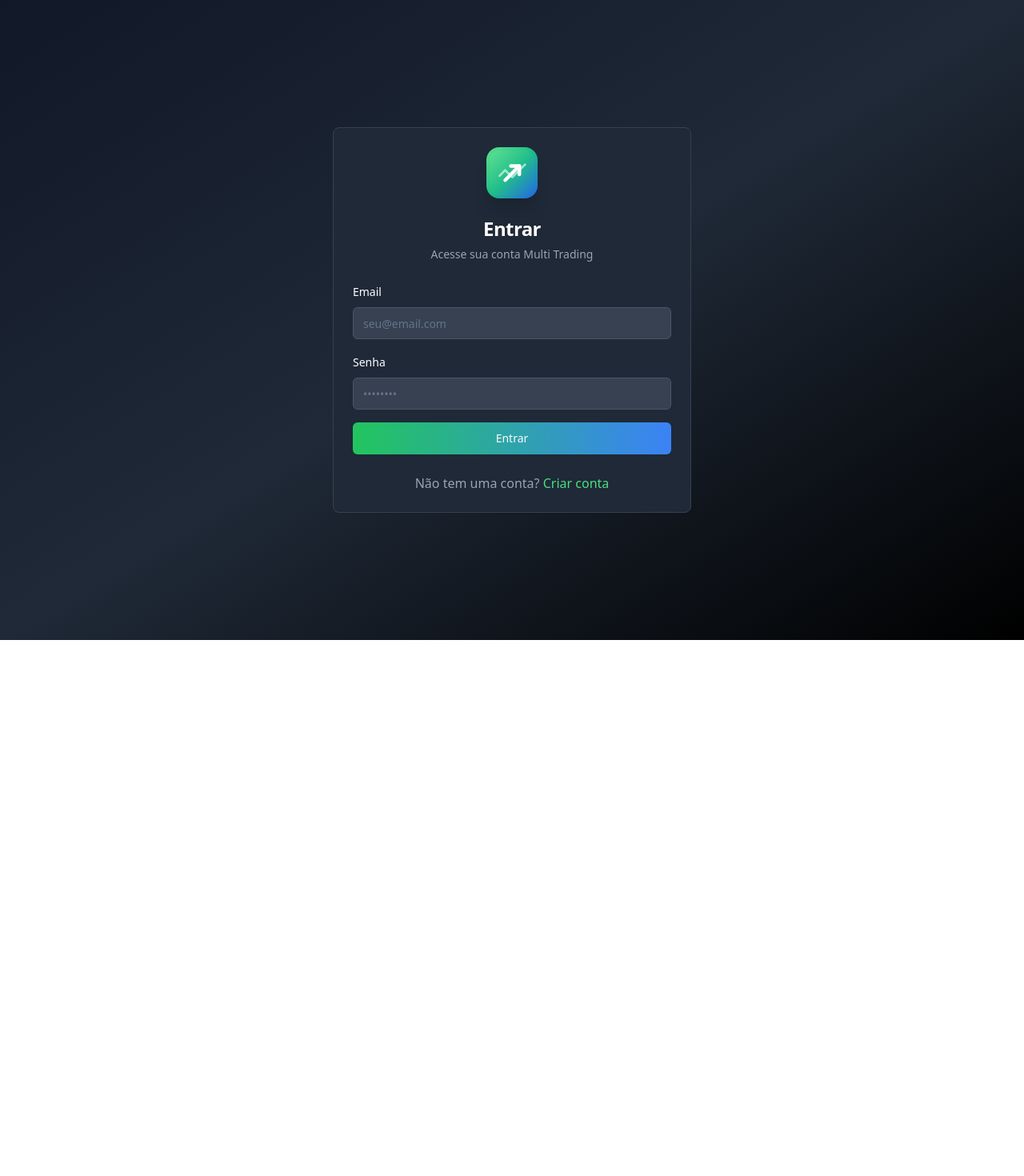
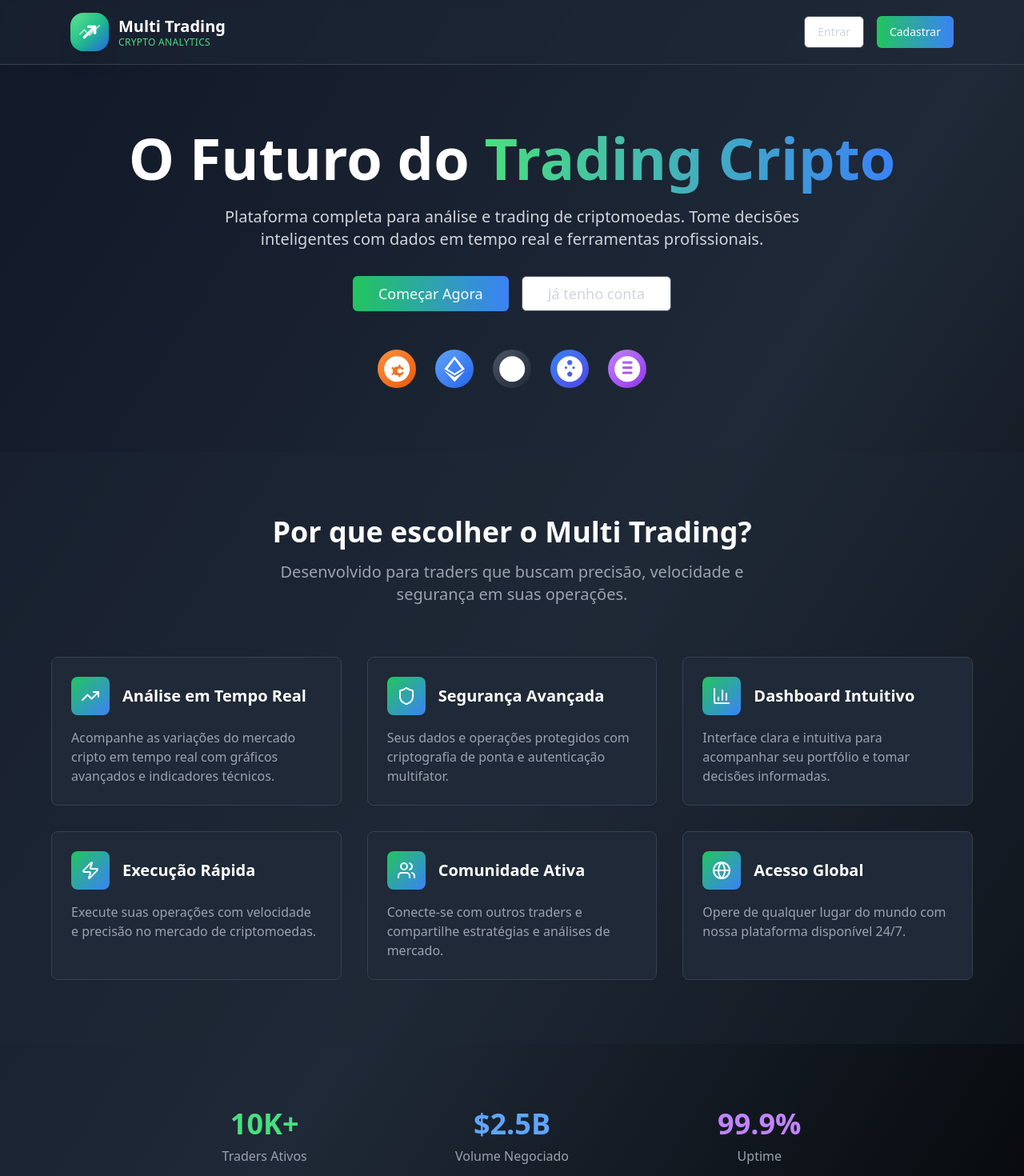
Before and after one commit to joaovmleal1/market-pulse-trading, a React (Vite) app: page / in a window 1280 px wide. Before the commit this address led to /login. Shown: the top 1470 px of the page at 80% size. Before the commit the page ends 800 px from the top, so only its background shows below. Built offline with nearby package versions, Linux system fonts and the light colour scheme.

Commit message:
feat: Create home page
Create the home page for the application.

```diff
--- a/src/App.tsx
+++ b/src/App.tsx
@@ -6,6 +6,7 @@ import { QueryClient, QueryClientProvider } from "@tanstack/react-query";
 import { BrowserRouter, Routes, Route, Navigate } from "react-router-dom";
 import { useState, useEffect } from "react";
 import SplashScreen from "./pages/SplashScreen";
+import Home from "./pages/Home";
 import Login from "./pages/Login";
 import Register from "./pages/Register";
 import Dashboard from "./pages/Dashboard";
@@ -36,6 +37,7 @@ const AppRoutes = () => {
 
   return (
     <Routes>
+      <Route path="/" element={<Home />} />
       <Route path="/login" element={<Login />} />
       <Route path="/register" element={<Register />} />
       <Route path="/dashboard" element={
@@ -48,7 +50,6 @@ const AppRoutes = () => {
           <TradingPair />
         </ProtectedRoute>
       } />
-      <Route path="/" element={<Navigate to="/dashboard" />} />
     </Routes>
   );
 };
--- /dev/null
+++ b/src/pages/Home.tsx
@@ -0,0 +1,173 @@
+
+import { Link } from 'react-router-dom';
+import { Button } from '@/components/ui/button';
+import { Card, CardContent } from '@/components/ui/card';
+import MultiTradingLogo from '@/components/MultiTradingLogo';
+import CryptoLogo from '@/components/CryptoLogos';
+import { TrendingUp, Shield, BarChart3, Zap, Users, Globe } from 'lucide-react';
+
+const features = [
+  {
+    icon: TrendingUp,
+    title: 'Análise em Tempo Real',
+    description: 'Acompanhe as variações do mercado cripto em tempo real com gráficos avançados e indicadores técnicos.'
+  },
+  {
+    icon: Shield,
+    title: 'Segurança Avançada',
+    description: 'Seus dados e operações protegidos com criptografia de ponta e autenticação multifator.'
+  },
+  {
+    icon: BarChart3,
+    title: 'Dashboard Intuitivo',
+    description: 'Interface clara e intuitiva para acompanhar seu portfólio e tomar decisões informadas.'
+  },
+  {
+    icon: Zap,
+    title: 'Execução Rápida',
+    description: 'Execute suas operações com velocidade e precisão no mercado de criptomoedas.'
+  },
+  {
+    icon: Users,
+    title: 'Comunidade Ativa',
+    description: 'Conecte-se com outros traders e compartilhe estratégias e análises de mercado.'
+  },
+  {
+    icon: Globe,
+    title: 'Acesso Global',
+    description: 'Opere de qualquer lugar do mundo com nossa plataforma disponível 24/7.'
+  }
+];
+
+const cryptos = ['BTC', 'ETH', 'XRP', 'ADA', 'SOL'];
+
+const Home = () => {
+  return (
+    <div className="min-h-screen bg-gradient-to-br from-gray-900 via-gray-800 to-black">
+      {/* Header */}
+      <header className="bg-gray-800/50 border-b border-gray-700 backdrop-blur-sm">
+        <div className="max-w-6xl mx-auto px-6 py-4">
+          <div className="flex justify-between items-center">
+            <MultiTradingLogo size="md" />
+            <div className="flex items-center space-x-4">
+              <Button variant="outline" asChild className="border-gray-600 text-gray-300 hover:bg-gray-700">
+                <Link to="/login">Entrar</Link>
+              </Button>
+              <Button asChild className="bg-gradient-to-r from-green-500 to-blue-500 hover:from-green-600 hover:to-blue-600">
+                <Link to="/register">Cadastrar</Link>
+              </Button>
+            </div>
+          </div>
+        </div>
+      </header>
+
+      {/* Hero Section */}
+      <section className="py-20 px-6">
+        <div className="max-w-6xl mx-auto text-center">
+          <h1 className="text-5xl md:text-7xl font-bold text-white mb-6 leading-tight">
+            O Futuro do <span className="bg-gradient-to-r from-green-400 to-blue-500 bg-clip-text text-transparent">Trading Cripto</span>
+          </h1>
+          <p className="text-xl text-gray-300 mb-8 max-w-3xl mx-auto">
+            Plataforma completa para análise e trading de criptomoedas. Tome decisões inteligentes com dados em tempo real e ferramentas profissionais.
+          </p>
+          <div className="flex flex-col sm:flex-row gap-4 justify-center">
+            <Button size="lg" asChild className="bg-gradient-to-r from-green-500 to-blue-500 hover:from-green-600 hover:to-blue-600 text-lg px-8 py-3">
+              <Link to="/register">Começar Agora</Link>
+            </Button>
+            <Button size="lg" variant="outline" asChild className="border-gray-600 text-gray-300 hover:bg-gray-700 text-lg px-8 py-3">
+              <Link to="/login">Já tenho conta</Link>
+            </Button>
+          </div>
+
+          {/* Crypto Icons */}
+          <div className="flex justify-center items-center space-x-6 mt-12">
+            {cryptos.map((crypto) => (
+              <div key={crypto} className="animate-fade-in">
+                <CryptoLogo symbol={crypto} size="lg" />
+              </div>
+            ))}
+          </div>
+        </div>
+      </section>
+
+      {/* Features Section */}
+      <section className="py-20 px-6 bg-gray-800/30">
+        <div className="max-w-6xl mx-auto">
+          <div className="text-center mb-16">
+            <h2 className="text-4xl font-bold text-white mb-4">
+              Por que escolher o Multi Trading?
+            </h2>
+            <p className="text-xl text-gray-400 max-w-2xl mx-auto">
+              Desenvolvido para traders que buscam precisão, velocidade e segurança em suas operações.
+            </p>
+          </div>
+
+          <div className="grid grid-cols-1 md:grid-cols-2 lg:grid-cols-3 gap-8">
+            {features.map((feature, index) => (
+              <Card key={index} className="bg-gray-800 border-gray-700 hover:border-gray-600 transition-all duration-300 hover:scale-105">
+                <CardContent className="p-6">
+                  <div className="flex items-center space-x-4 mb-4">
+                    <div className="p-3 bg-gradient-to-br from-green-500 to-blue-500 rounded-lg">
+                      <feature.icon className="w-6 h-6 text-white" />
+                    </div>
+                    <h3 className="text-xl font-bold text-white">{feature.title}</h3>
+                  </div>
+                  <p className="text-gray-400">{feature.description}</p>
+                </CardContent>
+              </Card>
+            ))}
+          </div>
+        </div>
+      </section>
+
+      {/* Statistics Section */}
+      <section className="py-20 px-6">
+        <div className="max-w-4xl mx-auto">
+          <div className="grid grid-cols-1 md:grid-cols-3 gap-8 text-center">
+            <div>
+              <div className="text-4xl font-bold text-green-400 mb-2">10K+</div>
+              <div className="text-gray-400">Traders Ativos</div>
+            </div>
+            <div>
+              <div className="text-4xl font-bold text-blue-400 mb-2">$2.5B</div>
+              <div className="text-gray-400">Volume Negociado</div>
+            </div>
+            <div>
+              <div className="text-4xl font-bold text-purple-400 mb-2">99.9%</div>
+              <div className="text-gray-400">Uptime</div>
+            </div>
+          </div>
+        </div>
+      </section>
+
+      {/* CTA Section */}
+      <section className="py-20 px-6 bg-gradient-to-r from-green-600 to-blue-600">
+        <div className="max-w-4xl mx-auto text-center">
+          <h2 className="text-4xl font-bold text-white mb-4">
+            Pronto para começar a operar?
+          </h2>
+          <p className="text-xl text-green-100 mb-8">
+            Junte-se a milhares de traders que já confiam no Multi Trading para suas operações.
+          </p>
+          <Button size="lg" asChild className="bg-white text-gray-900 hover:bg-gray-100 text-lg px-8 py-3">
+            <Link to="/register">Criar Conta Gratuita</Link>
+          </Button>
+        </div>
+      </section>
+
+      {/* Footer */}
+      <footer className="bg-gray-900 border-t border-gray-700 py-12 px-6">
+        <div className="max-w-6xl mx-auto">
+          <div className="flex flex-col md:flex-row justify-between items-center">
+            <MultiTradingLogo size="sm" />
+            <div className="text-gray-400 mt-4 md:mt-0">
+              © 2024 Multi Trading. Todos os direitos reservados.
+            </div>
+          </div>
+        </div>
+      </footer>
+    </div>
+  );
+};
+
+export default Home;
--- a/src/pages/Index.tsx
+++ /dev/null
@@ -1,8 +0,0 @@
-
-import { Navigate } from 'react-router-dom';
-
-const Index = () => {
-  return <Navigate to="/dashboard" replace />;
-};
-
-export default Index;
```
